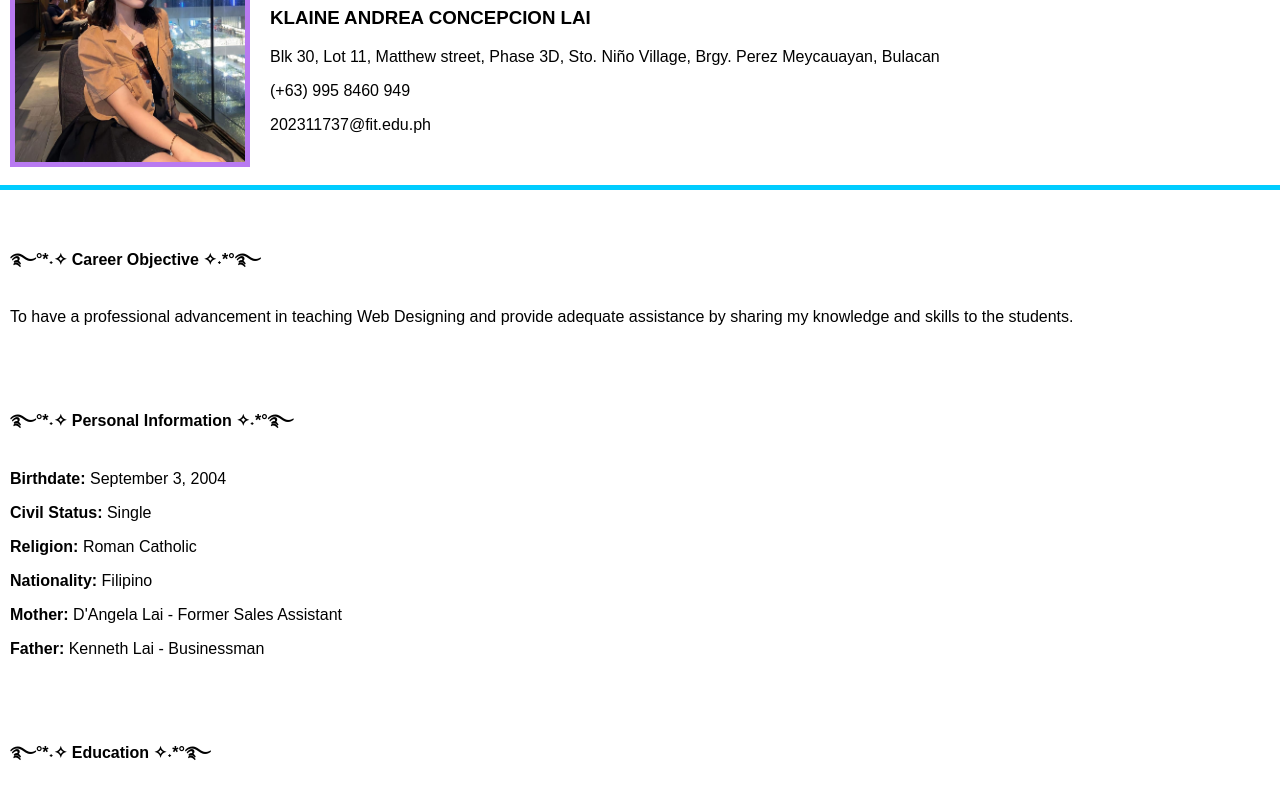
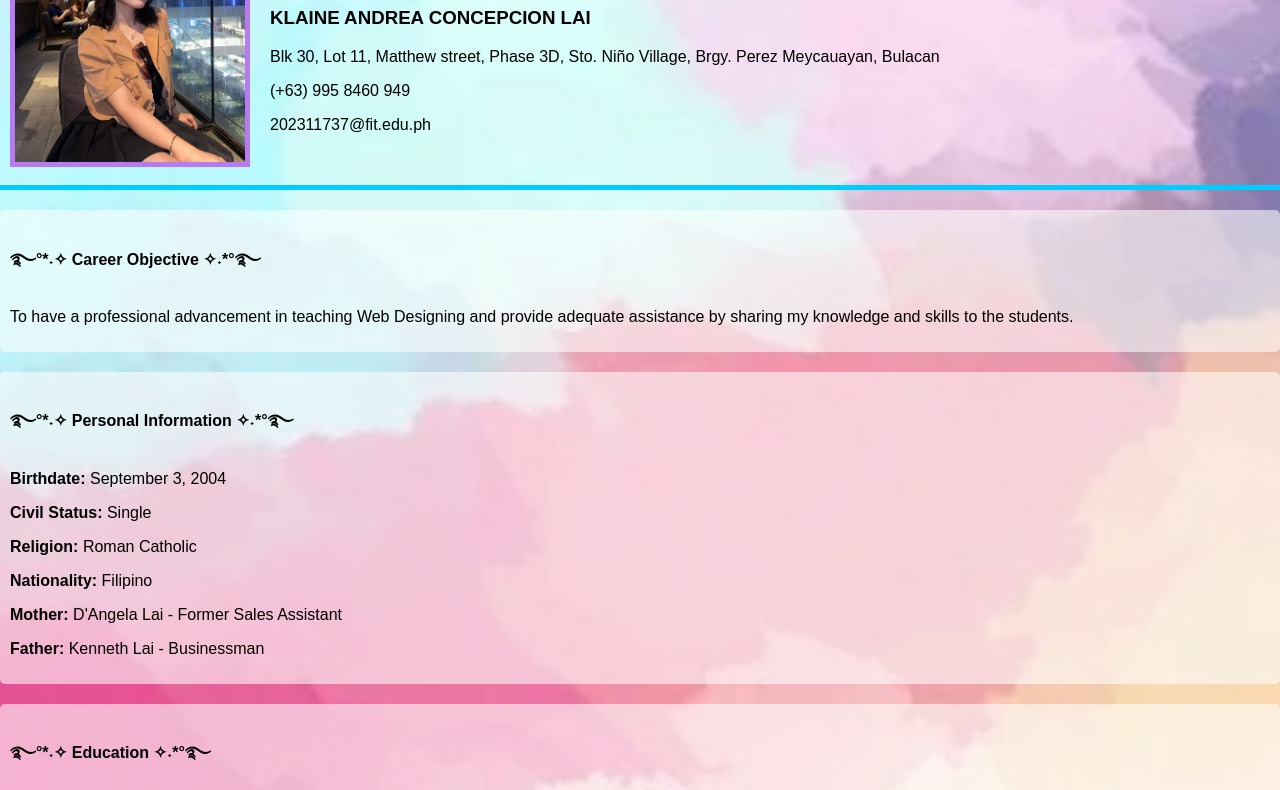
Before and after one commit to Pudgeeba/WD-Seatwork-2, a plain HTML site: page index.html in a window 1280 px wide. Shown: the part 174-964 px from the top of the page. Drawn offline with Linux system fonts and the light colour scheme.

Commit message:
Update index.html

```diff
--- a/index.html
+++ b/index.html
@@ -8,7 +8,7 @@
         body {
             margin: 0;
             font-family: Arial, sans-serif;
-            background-image: url('assets/img/sky.jpg');
+            background-image: url('assets/img/PAINT BG.png');
             background-size: cover;
             background-repeat: no-repeat;
         }
```
